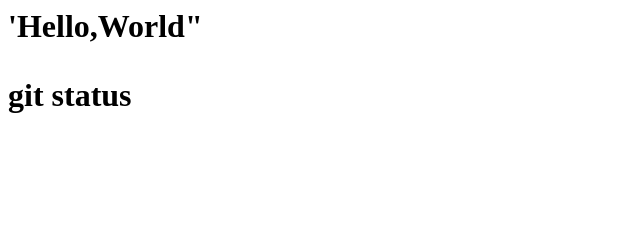
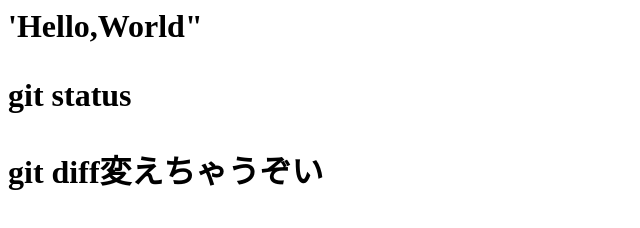
Before and after one commit to y-mumu/tutorial, a plain HTML site: page index.html in a window 1280 px wide. Shown: the whole page, without its empty margins (0-640 px from the left). Drawn offline with Linux system fonts and the light colour scheme.

Commit message:
git diff を追記

```diff
--- a/index.html
+++ b/index.html
@@ -1,2 +1,3 @@
 <h1>'Hello,World"<h1>
 <p>git status</p>
+<p>git diff変えちゃうぞい</p>
```
